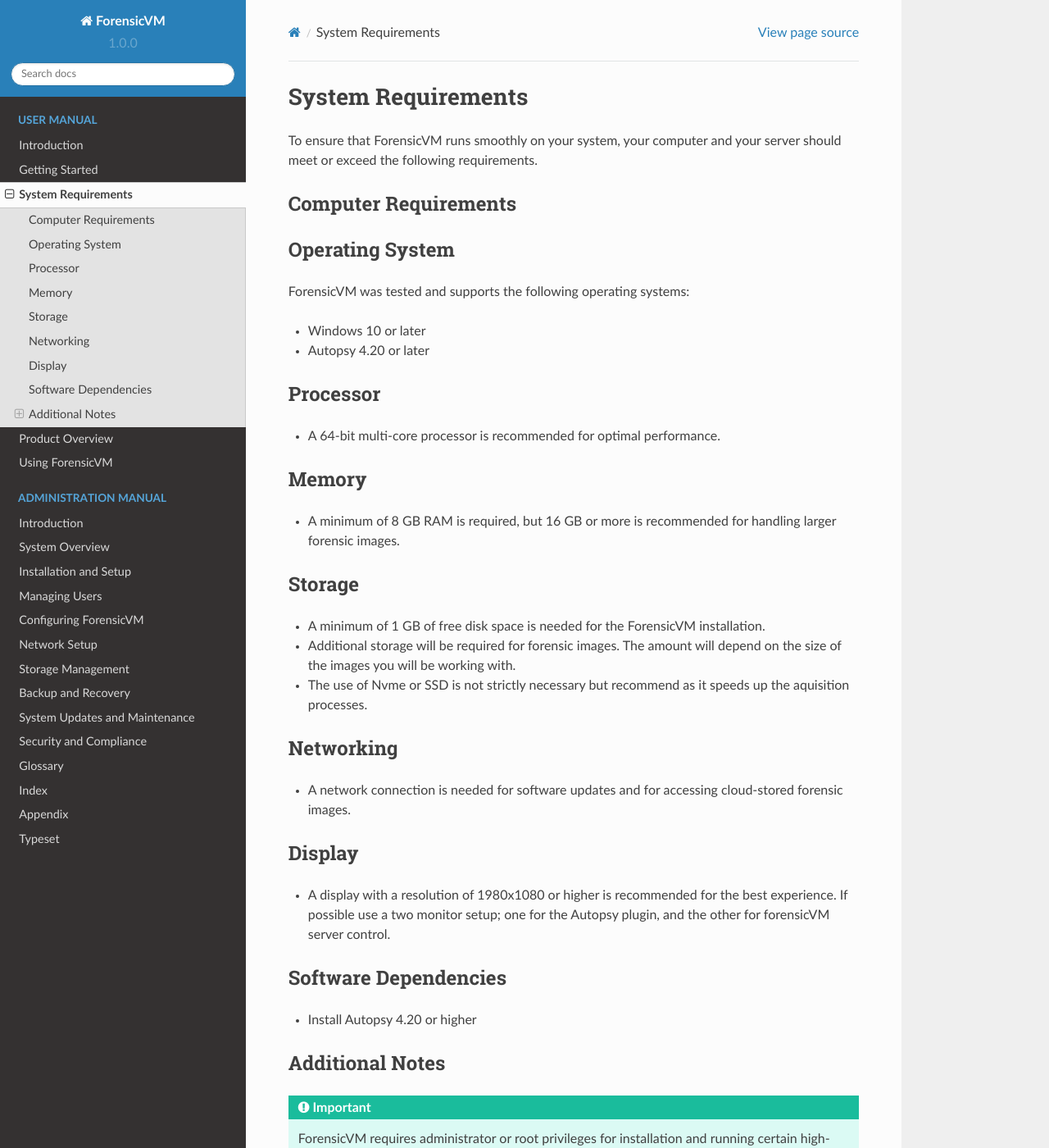
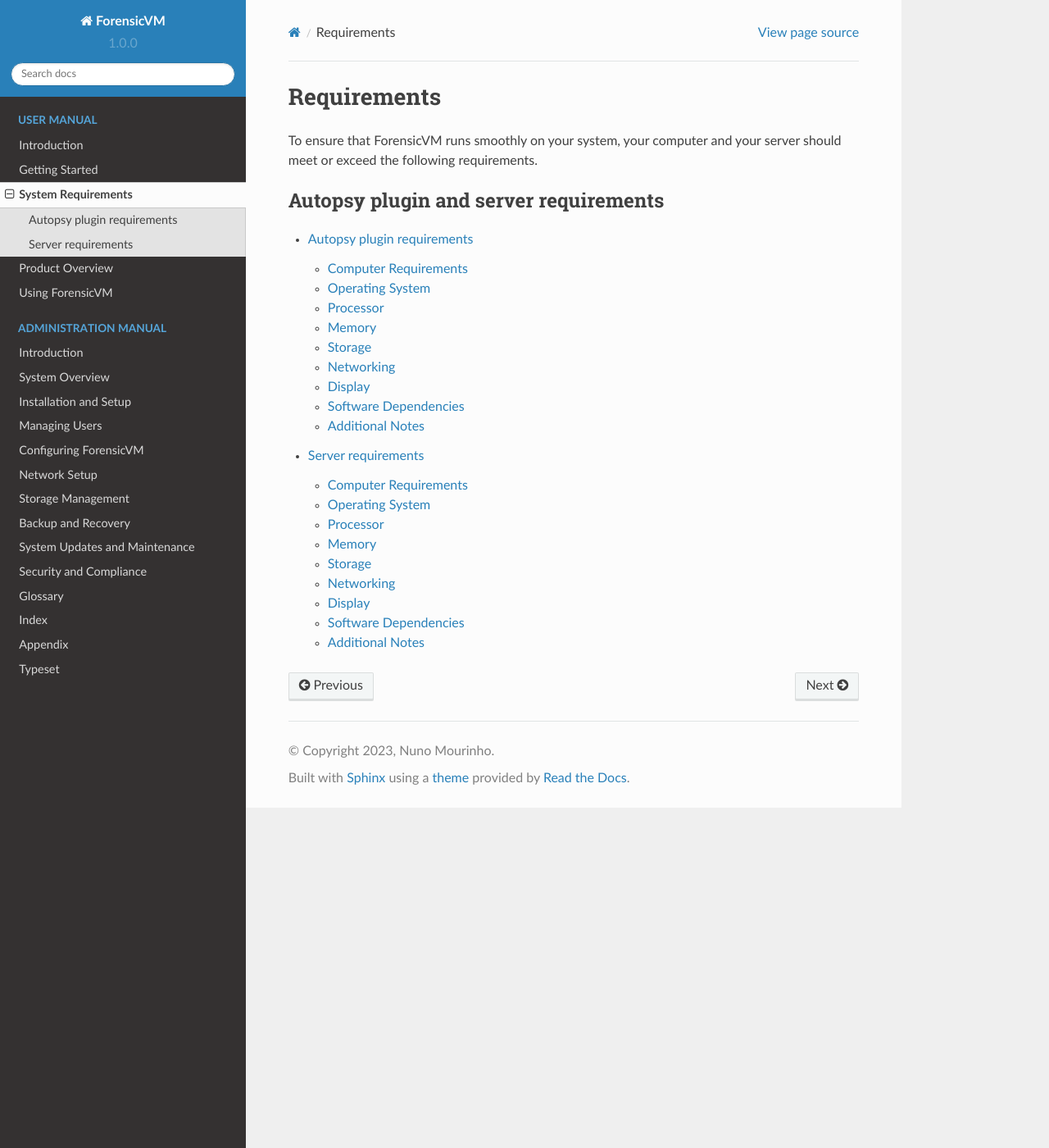
Before and after one commit to nunomourinho/ForensicVMServerAndClientDocs, a Sphinx documentation site: the page built from docs/user/system_requirements.rst, in a window 1280 px wide and 1400 px high. Shown: the whole window at 82% size. Built offline with Sphinx 7.4.7 and the Read the Docs theme 2.0.0, drawn with Linux system fonts in a browser that asks for light colours; pages that are not in the unit, such as notebooks, are missing from menus; some of the changed text lies outside the part shown.

Commit message:
Update system_requirements.rst

```diff
--- a/docs/user/system_requirements.rst
+++ b/docs/user/system_requirements.rst
@@ -1,60 +1,8 @@
 ====================
-System Requirements
+Requirements
 ====================
 
 To ensure that ForensicVM runs smoothly on your system, your computer and your server should meet or exceed the following requirements.
-
-
-Computer Requirements
-----------------------
-
-Operating System
---------------------
-
-ForensicVM was tested and supports the following operating systems:
-
-- Windows 10 or later
-- Autopsy 4.20 or later
-
-
-Processor
---------------------
-
-- A 64-bit multi-core processor is recommended for optimal performance.
-
-Memory
---------------------
-
-- A minimum of 8 GB RAM is required, but 16 GB or more is recommended for handling larger forensic images.
-
-Storage
---------------------
-
-- A minimum of 1 GB of free disk space is needed for the ForensicVM installation.
-- Additional storage will be required for forensic images. The amount will depend on the size of the images you will be working with.
-- The use of Nvme or SSD is not strictly necessary but recommend as it speeds up the aquisition processes.
-
-Networking
---------------------
-
-- A network connection is needed for software updates and for accessing cloud-stored forensic images.
-
-Display
---------------------
-
-- A display with a resolution of 1980x1080 or higher is recommended for the best experience. If possible use a two monitor setup; one for the Autopsy plugin, and the other for forensicVM server control.
-
-
-Software Dependencies
---------------------
-
-- Install Autopsy 4.20 or higher
-
-Additional Notes
---------------------
-
-.. IMPORTANT::
-   ForensicVM requires administrator or root privileges for installation and running certain high-privilege operations like creating readonly windows shares!
 
 
 .. toctree::
```
